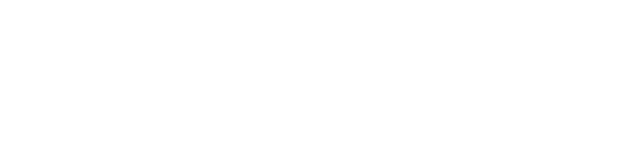
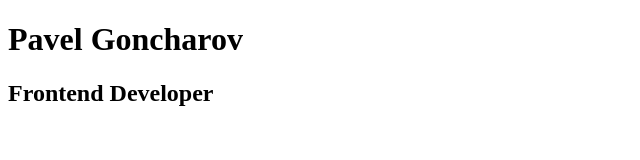
Before and after one commit to pavel-goncharov/rsschool-cv, a plain HTML site: page index.html in a window 1280 px wide. Shown: the whole page, without its empty margins (0-640 px from the left). Drawn offline with Linux system fonts and the light colour scheme.

Commit message:
feat: add basic content

```diff
--- a/index.html
+++ b/index.html
@@ -8,5 +8,7 @@
   <title>Pavel Goncharov CV</title>
 </head>
 <body>
+  <h1>Pavel Goncharov</h1>
+  <h2>Frontend Developer</h2>
 </body>
 </html>
--- a/style.css
+++ b/style.css
@@ -0,0 +1,3 @@
+h1, h2 {
+  color: #000;
+}
```
